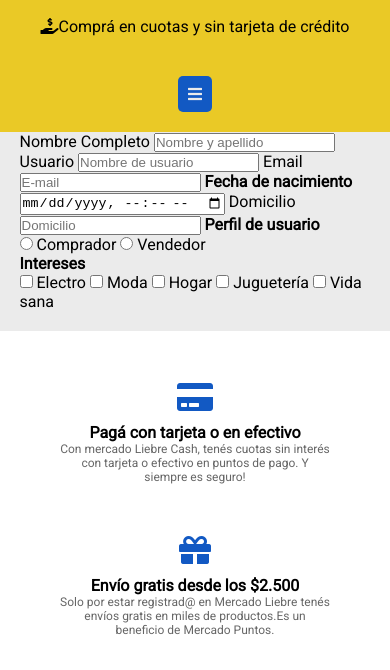
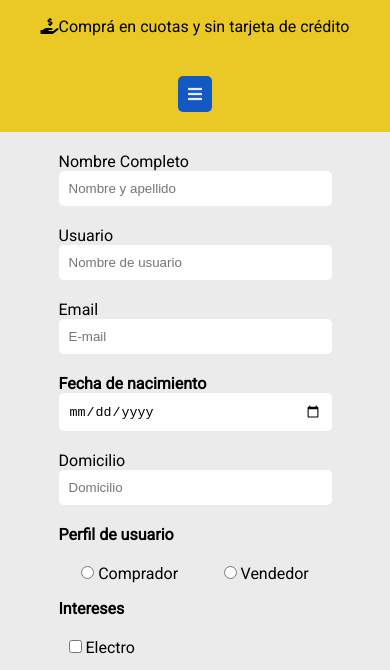
Before and after one commit to alexander-r2020/mercadoliebre, a website: page views/register.html in a window 390 px wide. Shown: the part 85-755 px from the top of the page. Drawn offline with Linux system fonts and the light colour scheme.

Commit message:
maquetando y dando estilo al formulario para cellphone

```diff
--- a/public/css/register.css
+++ b/public/css/register.css
@@ -6,5 +6,33 @@
     align-items: center;
 }
 .registro .registro-container{
-    width: 90%;
+    width: 70%;
 }
+.registro-container form{
+    display: flex;
+    flex-direction: column;
+}
+.registro-container form label,
+.registro-container form input {
+    display: inline-block;
+}
+.registro-container form input{
+    margin-bottom: 20px;
+    padding: 10px;
+    border: none;
+    border-radius: 5px;
+}
+.registro-container .nombre{
+    margin-top: 20px;
+}
+.registro-container .perfil{
+    margin-top: 20px;
+    display: flex;
+    justify-content: space-around;
+}
+.registro-container .interes{
+    display: flex;
+    flex-direction: column;
+    margin-left: 10px;
+    margin-top: 20px;
+}
--- a/views/register.html
+++ b/views/register.html
@@ -48,7 +48,7 @@
     <main class="registro">
         <section class="registro-container">
             <form action="">
-                <label for="name">Nombre Completo</label>
+                <label class="nombre" for="name">Nombre Completo</label>
                 <input type="text" name="name" id="name" placeholder="Nombre y apellido" required>
 
                 <label for="user">Usuario</label>
@@ -57,8 +57,9 @@
                 <label for="email">Email</label>
                 <input type="email" name="email" id="email" placeholder="E-mail" required>
 
-                <label for="year"><strong>Fecha de nacimiento</strong></label>
-                <input type="datetime-local" name="year" id="year" required>
+                <label for="year"><strong class="fecha">Fecha de nacimiento</strong></label>
+                <input type="date" name="year" id="year" required>
+
                 <label for="direction">Domicilio</label>
                 <input type="text" name="direction" id="direction" placeholder="Domicilio" required>
 
```
